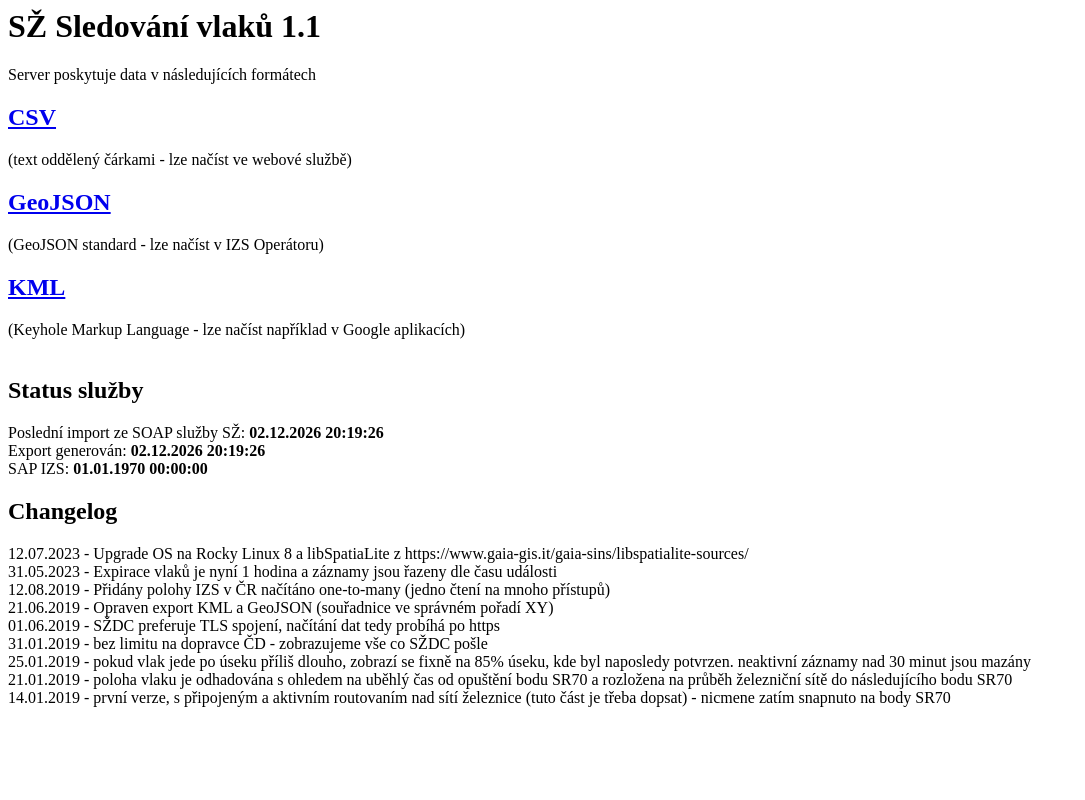
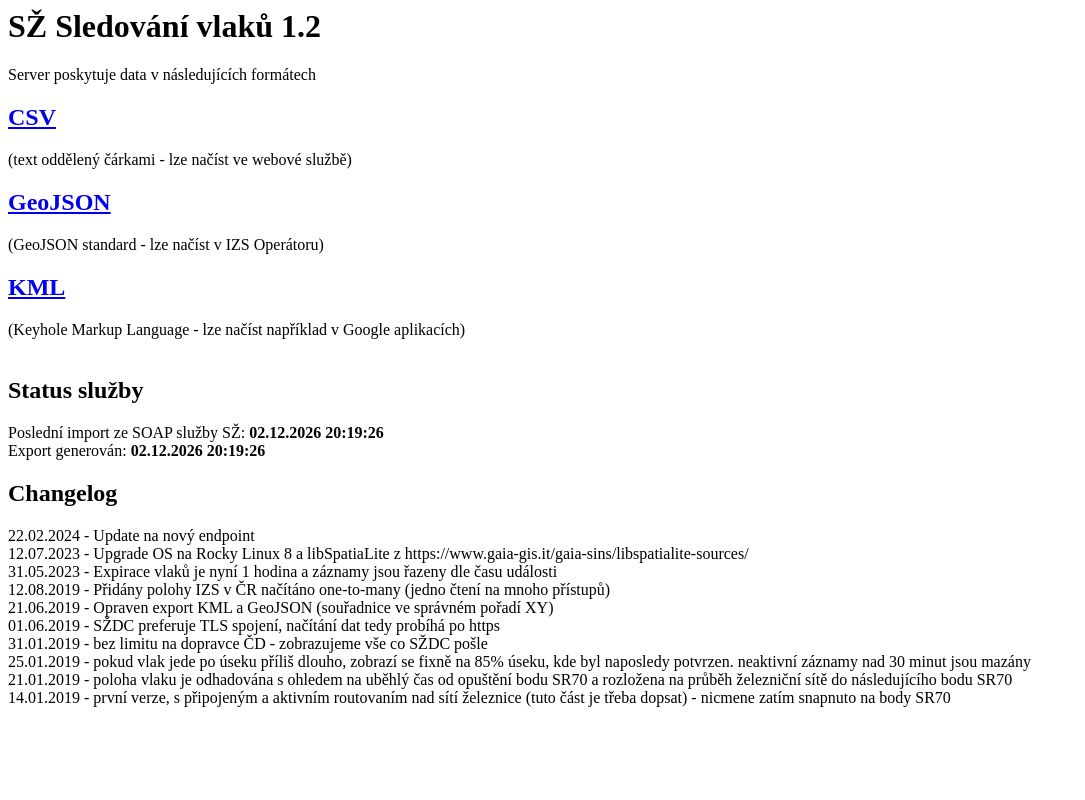
Before and after one commit to janforman/vps_sz_routing, a PHP site: page / in a window 1280 px wide. Shown: the whole page, without its empty margins (0-1085 px from the left). Run offline with PHP 8.4, Linux system fonts and the light colour scheme.

Commit message:
Update index.php

```diff
--- a/index.php
+++ b/index.php
@@ -5,7 +5,7 @@
 </head>
 <body>
 
-<h1>SŽ Sledování vlaků 1.1</h1>
+<h1>SŽ Sledování vlaků 1.2</h1>
 Server poskytuje data v následujících formátech
 <a href='/trains.csv'><h2>CSV</h2></a> (text oddělený čárkami - lze načíst ve webové službě)
 <a href='/trains.json'><h2>GeoJSON</h2></a>  (GeoJSON standard - lze načíst v IZS Operátoru)
@@ -14,8 +14,8 @@
 <h2>Status služby</h2>
 <?php echo "Poslední import ze SOAP služby SŽ: <b>" . date ("d.m.Y H:i:s", filemtime('./szdc-temp.sqlite')); ?></b><br/>
 <?php echo "Export generován: <b>" . date ("d.m.Y H:i:s", filemtime('./trains.csv')); ?></b><br/>
-<?php echo "SAP IZS: <b>" . date ("d.m.Y H:i:s", filemtime('./sap.csv')); ?></b><br/>
 <h2>Changelog</h2>
+22.02.2024 - Update na nový endpoint<br/>
 12.07.2023 - Upgrade OS na Rocky Linux 8 a libSpatiaLite z https://www.gaia-gis.it/gaia-sins/libspatialite-sources/<br/>
 31.05.2023 - Expirace vlaků je nyní 1 hodina a záznamy jsou řazeny dle času události<br/>
 12.08.2019 - Přidány polohy IZS v ČR načítáno one-to-many (jedno čtení na mnoho přístupů)<br/>
```
